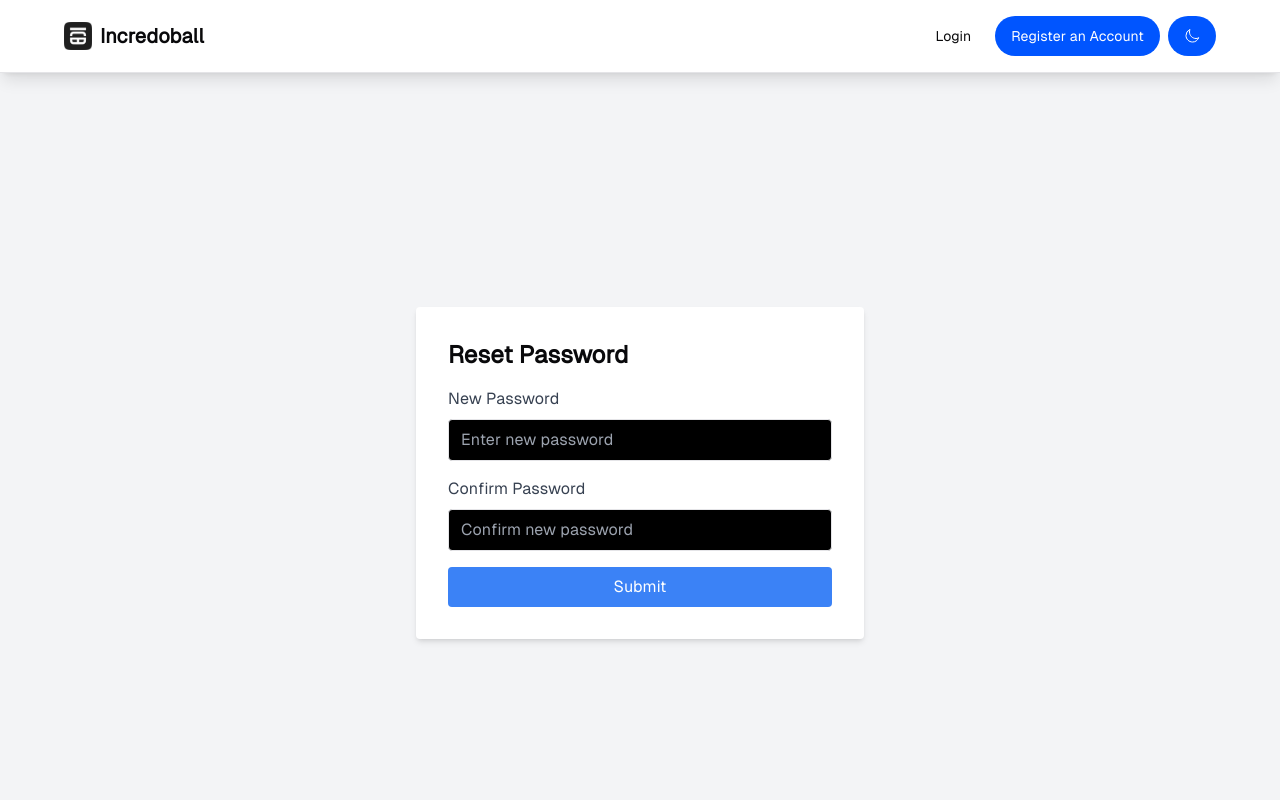
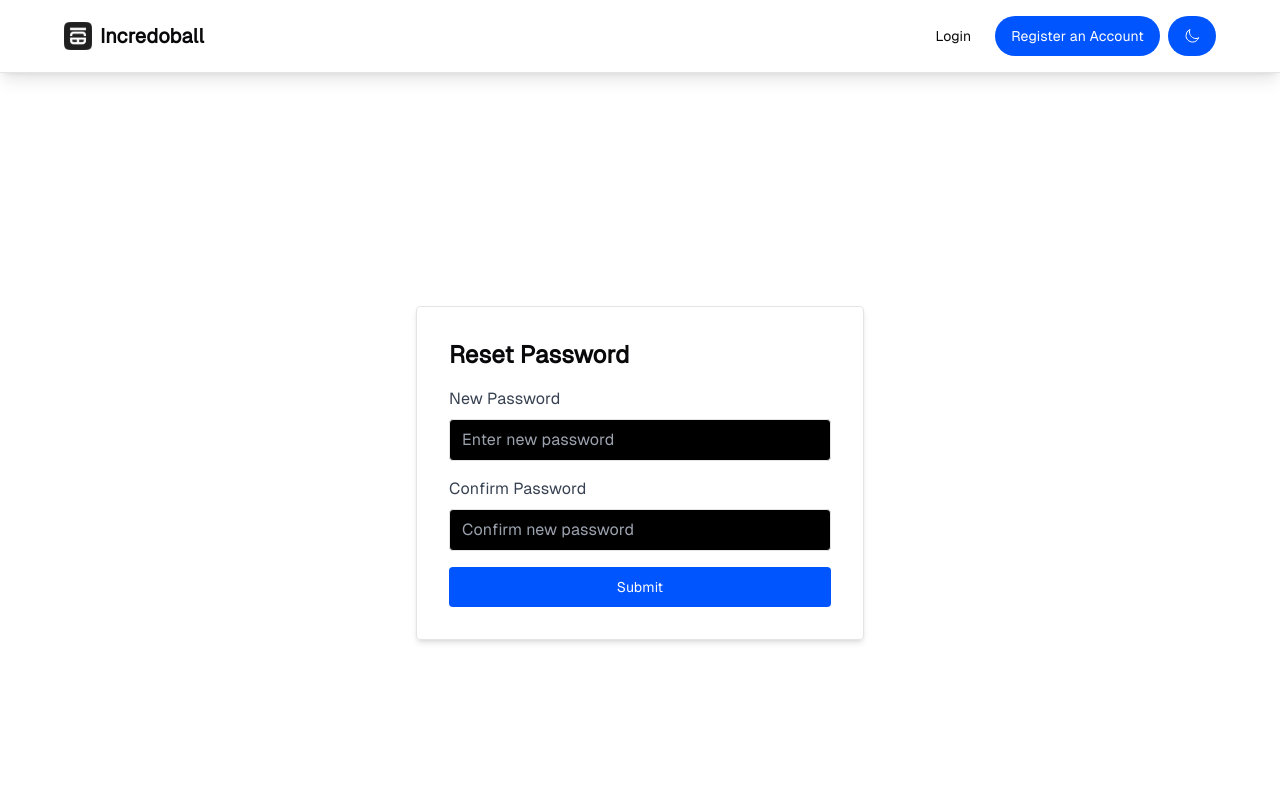
Before and after one commit to nhrl/icb-gym, a Next.js app: page /reset-password in a window 1280 px wide. Shown: the top 800 px of the page. Built offline with nearby package versions, Linux system fonts and the light colour scheme; no server answers.

Commit message:
Update page.tsx
Page tweaks

```diff
--- a/src/app/reset-password/page.tsx
+++ b/src/app/reset-password/page.tsx
@@ -2,6 +2,8 @@
 
 import React, { useState, useEffect } from "react";
 import { useRouter } from "next/navigation";
+import { Input } from "@/components/ui/input";
+import { Button } from "@/components/ui/button";
 
 export default function Resetpassword() {
   const router = useRouter();
@@ -62,11 +64,11 @@ export default function Resetpassword() {
   };
 
   return (
-    <div className="min-h-screen flex items-center justify-center bg-gray-100">
-      <div className="bg-white p-8 rounded shadow-md w-full max-w-md">
-        <h1 className="text-2xl font-bold mb-4">Reset Password</h1>
+    <div className="min-h-screen flex items-center justify-center bg-background">
+      <div className="bg-backgroujd border border-border p-8 rounded shadow-md w-full max-w-md">
+        <h1 className="text-2xl font-bold text-foreground mb-4">Reset Password</h1>
         {successMessage && <p className="text-green-600 mb-4">{successMessage}</p>}
-        {error && <p className="text-red-600 mb-4">{error}</p>}
+        {error && <p className="text-destructive mb-4">{error}</p>}
         <form onSubmit={handleSubmit}>
           <div className="mb-4">
             <label htmlFor="password" className="block text-gray-700 mb-2">
@@ -96,12 +98,13 @@ export default function Resetpassword() {
               required
             />
           </div>
-          <button
+          <Button
             type="submit"
-            className="w-full bg-blue-500 text-white py-2 px-4 rounded hover:bg-blue-600 transition"
+            className="w-full py-2 px-4 rounded"
+            variant="secondary"
           >
             Submit
-          </button>
+          </Button>
         </form>
       </div>
     </div>
```
